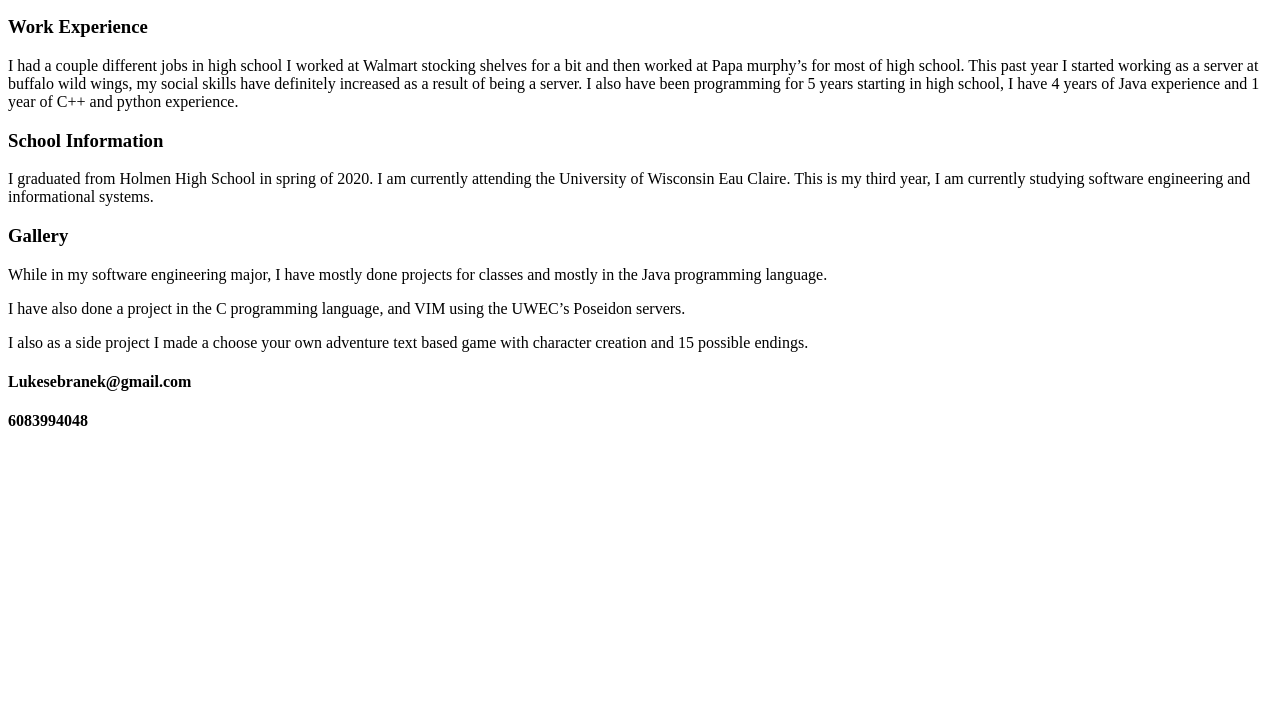
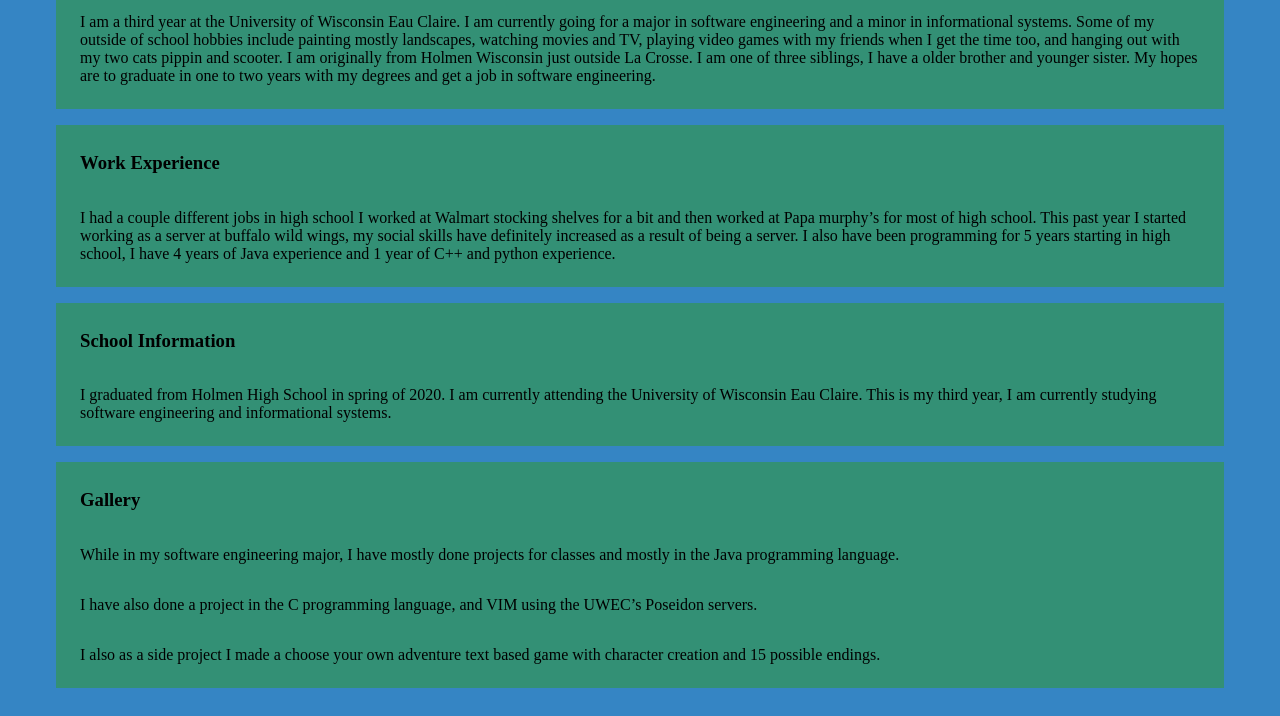
Before and after one commit to SebranekL-uwec/portfolio, a plain HTML site: page portfolio/index.html in a window 1280 px wide. Shown: the part 646-1362 px from the top of the page. Before the commit the page ends 1098 px from the top, so only its background shows below. Drawn offline with Linux system fonts and the light colour scheme.

Commit message:
finished portfolio

```diff
--- a/portfolio/index.html
+++ b/portfolio/index.html
@@ -6,21 +6,24 @@
     <meta name="viewport" content="width=device-width, initial-scale=1.0">
     <link rel="stylesheet" href="styles.css">
     <title>Luke Sebranek Portfolio</title>
-    <link rel="apple-touch-icon" sizes="180x180" href="images/apple-touch-icon.png">
-    <link rel="icon" type="image/png" sizes="32x32" href="images/favicon-32x32.png">
-    <link rel="icon" type="image/png" sizes="16x16" href="images/favicon-16x16.png">
-    <link rel="manifest" href="images/site.webmanifest">
-    <link rel="mask-icon" href="images/safari-pinned-tab.svg" color="#5bbad5">
-    <link rel="shortcut icon" href="images/favicon.ico">
+    <link rel="apple-touch-icon" sizes="180x180" href="C:\Users\lukes\OneDrive - UW-Eau Claire\CS 318\Portfolio Code\portfolio\portfolio\images/apple-touch-icon.png">
+    <link rel="icon" type="image/png" sizes="32x32" href="C:\Users\lukes\OneDrive - UW-Eau Claire\CS 318\Portfolio Code\portfolio\portfolio\images/favicon-32x32.png">
+    <link rel="icon" type="image/png" sizes="16x16" href="C:\Users\lukes\OneDrive - UW-Eau Claire\CS 318\Portfolio Code\portfolio\portfolio\images/favicon-16x16.png">
+    <link rel="manifest" href="C:\Users\lukes\OneDrive - UW-Eau Claire\CS 318\Portfolio Code\portfolio\portfolio\images/site.webmanifest">
+    <link rel="mask-icon" href="C:\Users\lukes\OneDrive - UW-Eau Claire\CS 318\Portfolio Code\portfolio\portfolio\images/safari-pinned-tab.svg" color="#5bbad5">
+    <link rel="shortcut icon" href="C:\Users\lukes\OneDrive - UW-Eau Claire\CS 318\Portfolio Code\portfolio\portfolio\images/favicon.ico">
     <meta name="msapplication-TileColor" content="#2b5797">
-    <meta name="msapplication-config" content="images/browserconfig.xml">
+    <meta name="msapplication-config" content="C:\Users\lukes\OneDrive - UW-Eau Claire\CS 318\Portfolio Code\portfolio\portfolio\images/browserconfig.xml">
     <meta name="theme-color" content="#ffffff">
 </head>
 <body>
-    <header>
-        <img src="images/Logo.jpg" alt="Lukes logo">
-    </header>
+    <div class="header">
+        <header>
+            <img src="images/Logo.jpg" alt="Lukes logo">
+        </header>
+    </div>
     <main>
+        <div class="main-content">
         <section class="aboutMe" id="aboutMe">
             <h3>About Me</h3>
             <p>I am a third year at the University of Wisconsin Eau Claire.
@@ -65,11 +68,14 @@
                 I also as a side project I made a choose your own adventure text based game with character creation and 15 possible endings.
             </p>
         </section>
+        </div>
 
+        <div class="contact">
         <section class="contact" id="contact">
             <h4>Lukesebranek@gmail.com</h4>
             <h4>6083994048</h4>
         </section>
+        </div>
     </main>
 </body>
 </html>
--- a/portfolio/styles.css
+++ b/portfolio/styles.css
@@ -0,0 +1,75 @@
+
+.header{
+    position: relative;
+    display: flex;
+    justify-content: center;
+}
+
+body{
+    background-color: rgb(53, 133, 196);
+    padding: 3rem;
+}
+
+.aboutMe{
+    background-color: rgb(51, 144, 117);
+    padding-left: 1.5rem;
+    padding-right: 1.5rem;
+    padding-top: .5rem;
+    padding-bottom: .5rem;
+    display:flex;
+    flex-direction: column;
+    justify-content: center;
+    margin-top: 1rem;
+}
+
+.workExp{
+    background-color: rgb(51, 144, 117);
+    padding-left: 1.5rem;
+    padding-right: 1.5rem;
+    padding-top: .5rem;
+    padding-bottom: .5rem;
+    display:flex;
+    flex-direction: column;
+    justify-content: center;
+    margin-top: 1rem;
+}
+
+.school{
+    background-color: rgb(51, 144, 117);
+    padding-left: 1.5rem;
+    padding-right: 1.5rem;
+    padding-top: .5rem;
+    padding-bottom: .5rem;
+    display:flex;
+    flex-direction: column;
+    justify-content: center;
+    margin-top: 1rem;
+}
+
+.gallery{
+    background-color: rgb(51, 144, 117);
+    padding-left: 1.5rem;
+    padding-right: 1.5rem;
+    padding-top: .5rem;
+    padding-bottom: .5rem;
+    display:flex;
+    flex-direction: column;
+    justify-content: center;
+    margin-top: 1rem;
+    margin-bottom: 4rem;
+}
+
+.contact{
+    background-color: rgb(51, 144, 117);
+    padding-left: 1.5rem;
+    padding-right: 1.5rem;
+    padding-top: .5rem;
+    padding-bottom: .5rem;
+    display:flex;
+    justify-content: center;
+    text-align: center;
+}
+.contact>h4{
+    margin-right: 1rem;
+    margin-left: 1rem;
+}
```
Also changed, not shown: portfolio/images/favicon_package_v0.16 (1)/browserconfig.xml (added, +9 -0 lines), portfolio/images/favicon_package_v0.16 (1)/android-chrome-192x192.png (added), portfolio/images/favicon_package_v0.16 (1)/android-chrome-384x384.png (added), portfolio/images/favicon_package_v0.16 (1)/apple-touch-icon.png (added), portfolio/images/favicon_package_v0.16 (1)/favicon-16x16.png (added), portfolio/images/favicon_package_v0.16 (1)/favicon-32x32.png (added), portfolio/images/favicon_package_v0.16 (1)/favicon.ico (added), portfolio/images/favicon_package_v0.16 (1)/mstile-150x150.png (added), portfolio/images/favicon_package_v0.16 (1)/safari-pinned-tab.svg (added), portfolio/images/favicon_package_v0.16 (1)/site.webmanifest (added).
